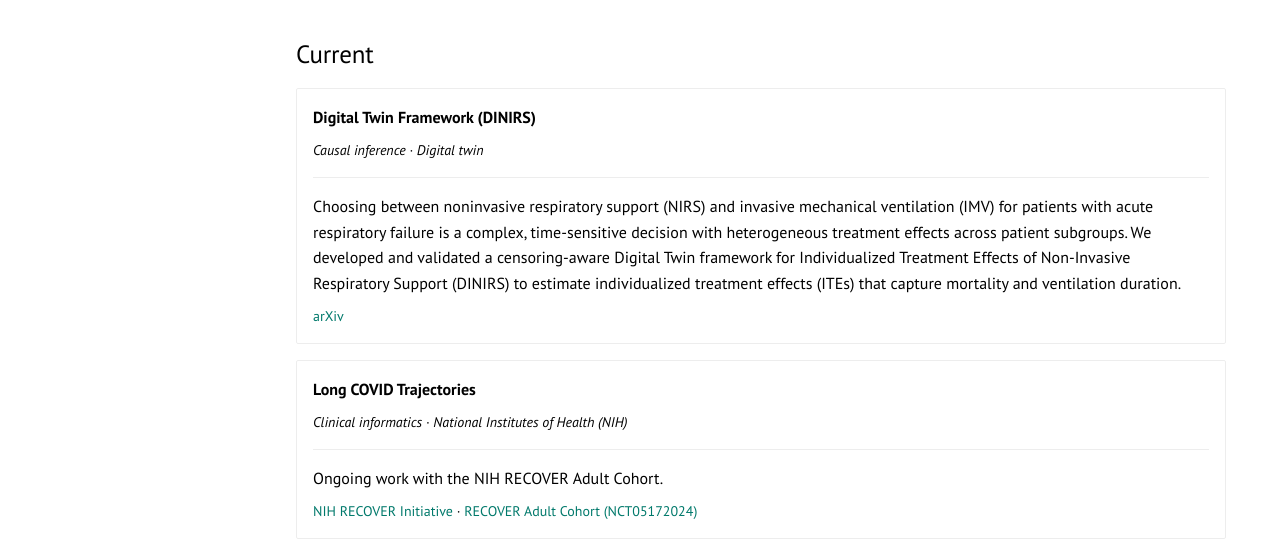
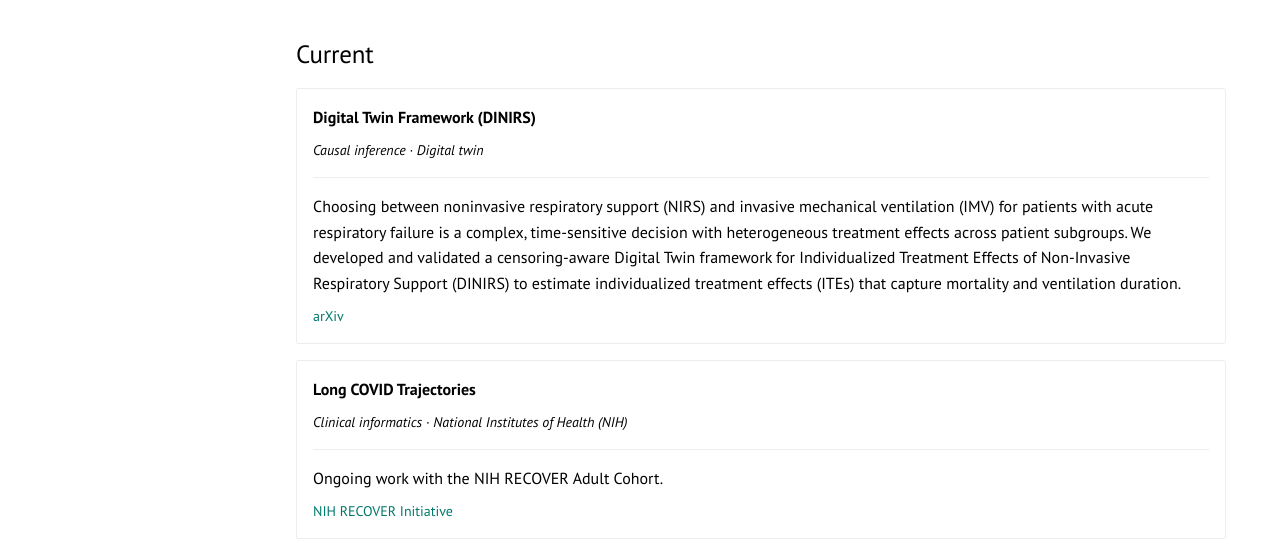
Before and after one commit to FantacherJOY/FantacherJOY.github.io, a plain HTML site: page projects.html in a window 1280 px wide. Shown: the part 256-800 px from the top of the page. Drawn offline with Linux system fonts and the light colour scheme.

Commit message:
Updating Profile

```diff
--- a/projects.html
+++ b/projects.html
@@ -116,7 +116,7 @@
           <p class="card-tag">Clinical informatics · National Institutes of Health (NIH)</p>
           <hr>
           <p>Ongoing work with the NIH RECOVER Adult Cohort.</p>
-          <p class="card-links"><a href="https://recovercovid.org/" target="_blank" rel="noopener">NIH RECOVER Initiative</a> · <a href="https://clinicaltrials.gov/study/NCT05172024" target="_blank" rel="noopener">RECOVER Adult Cohort (NCT05172024)</a></p>
+          <p class="card-links"><a href="https://recovercovid.org/" target="_blank" rel="noopener">NIH RECOVER Initiative</a></p>
           </li>
           </ul>
           </div>
```
